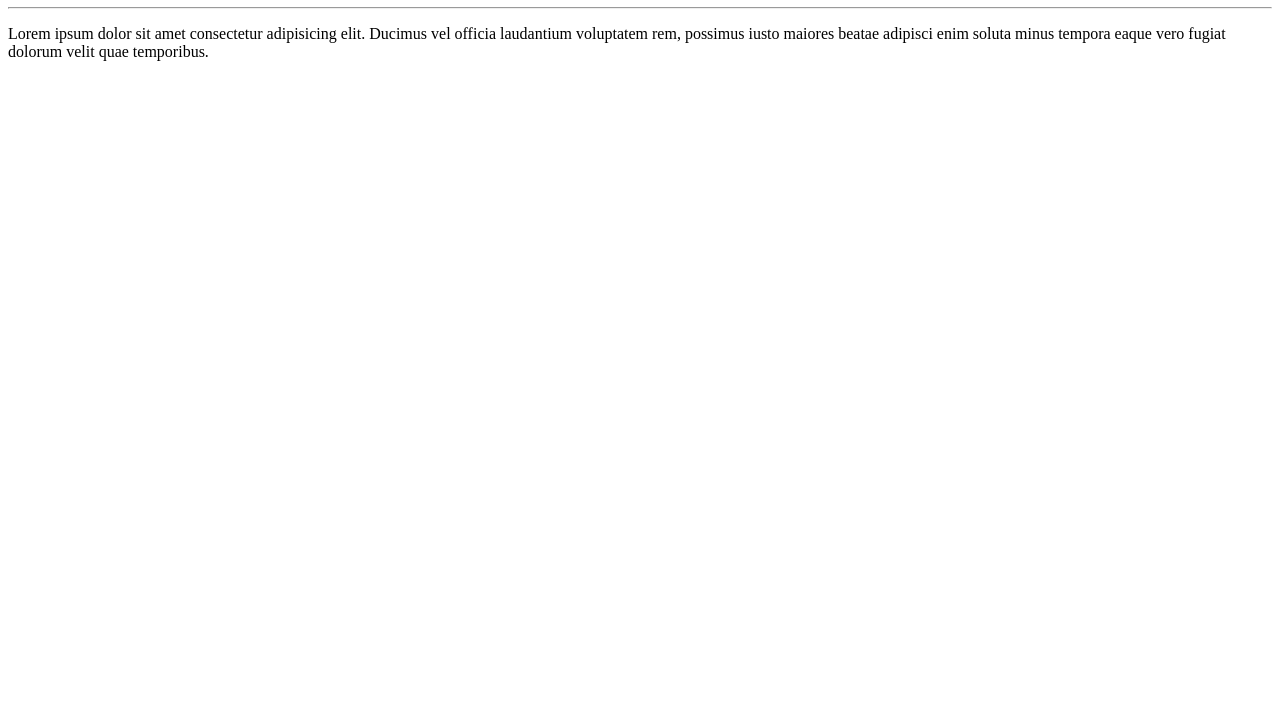
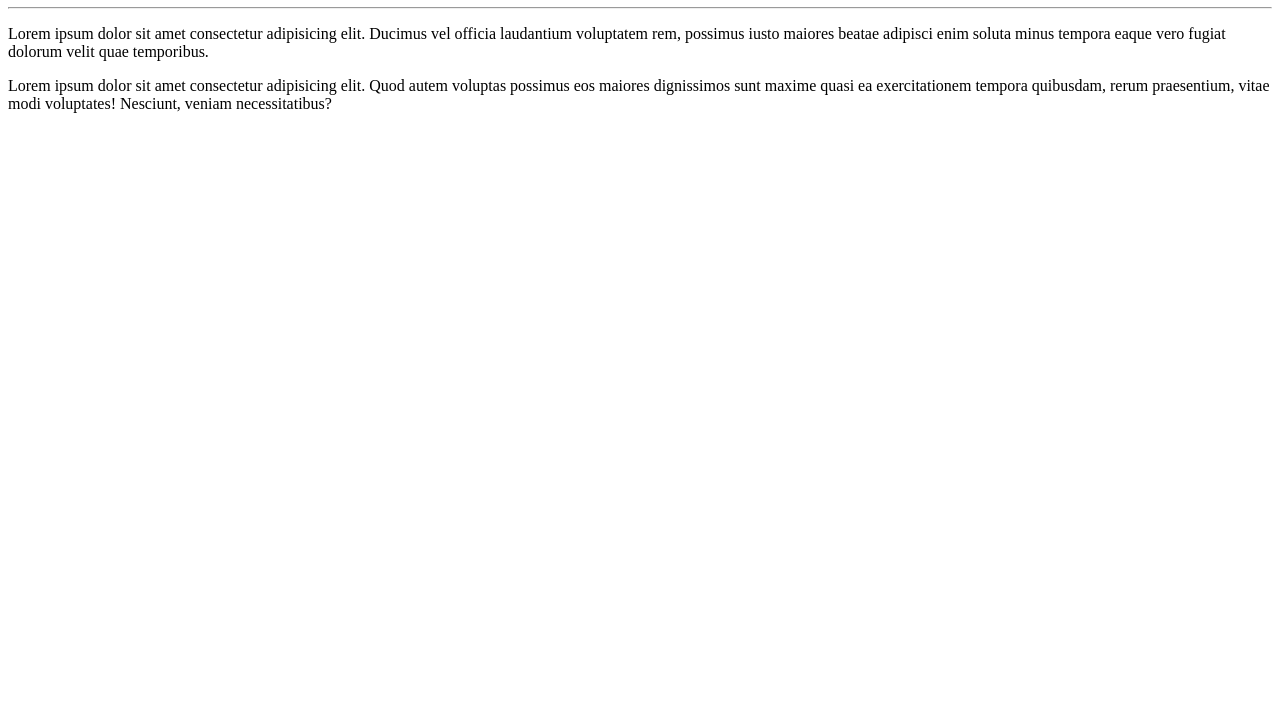
Before and after one commit to Breno21gomes/OlaMundo, a plain HTML site: page site-exemplo/index.html in a window 1280 px wide. Shown: the part 73-800 px from the top of the page. Drawn offline with Linux system fonts and the light colour scheme.

Commit message:
Adicionei um parágrafo

```diff
--- a/site-exemplo/index.html
+++ b/site-exemplo/index.html
@@ -9,5 +9,8 @@
         <h1>Olá, Mundo!</h1>
         <hr>
         <p>Lorem ipsum dolor sit amet consectetur adipisicing elit. Ducimus vel officia laudantium voluptatem rem, possimus iusto maiores beatae adipisci enim soluta minus tempora eaque vero fugiat dolorum velit quae temporibus.</p>
+        <p>
+            Lorem ipsum dolor sit amet consectetur adipisicing elit. Quod autem voluptas possimus eos maiores dignissimos sunt maxime quasi ea exercitationem tempora quibusdam, rerum praesentium, vitae modi voluptates! Nesciunt, veniam necessitatibus?
+        </p>
 </body>
 </html>
```
